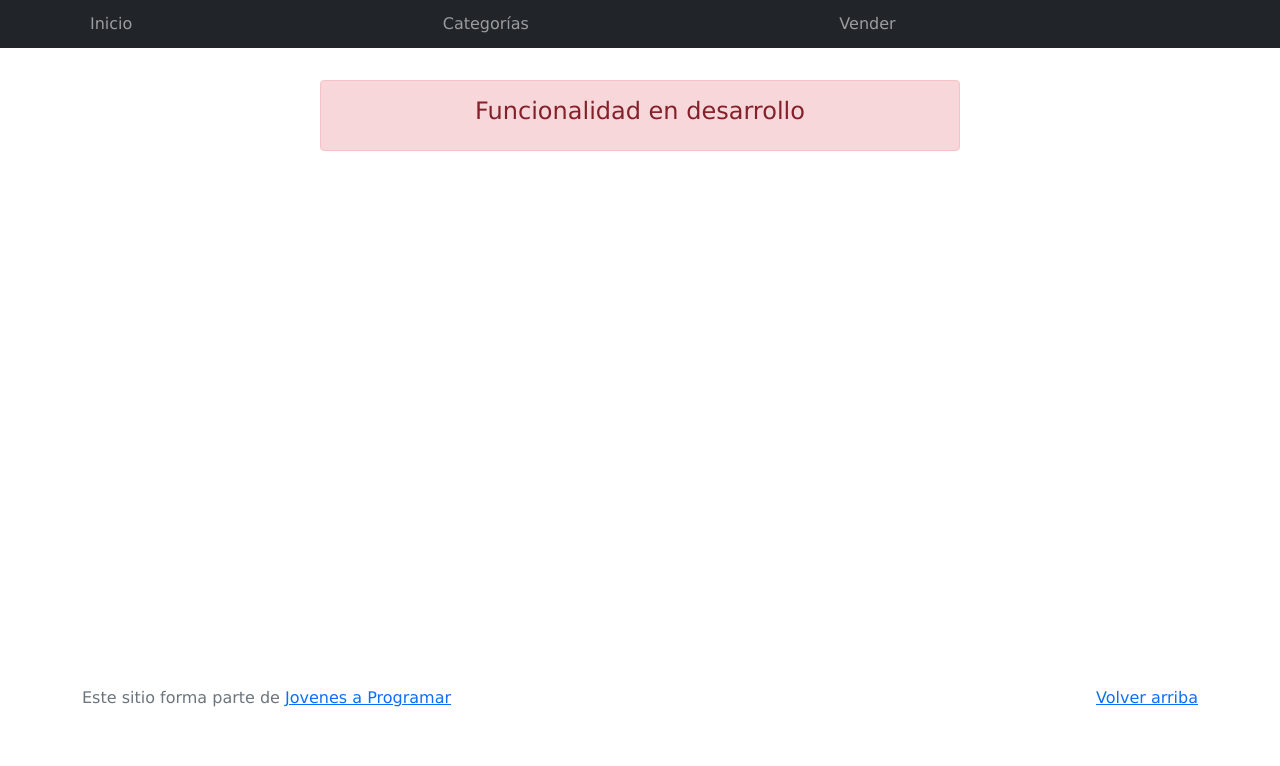
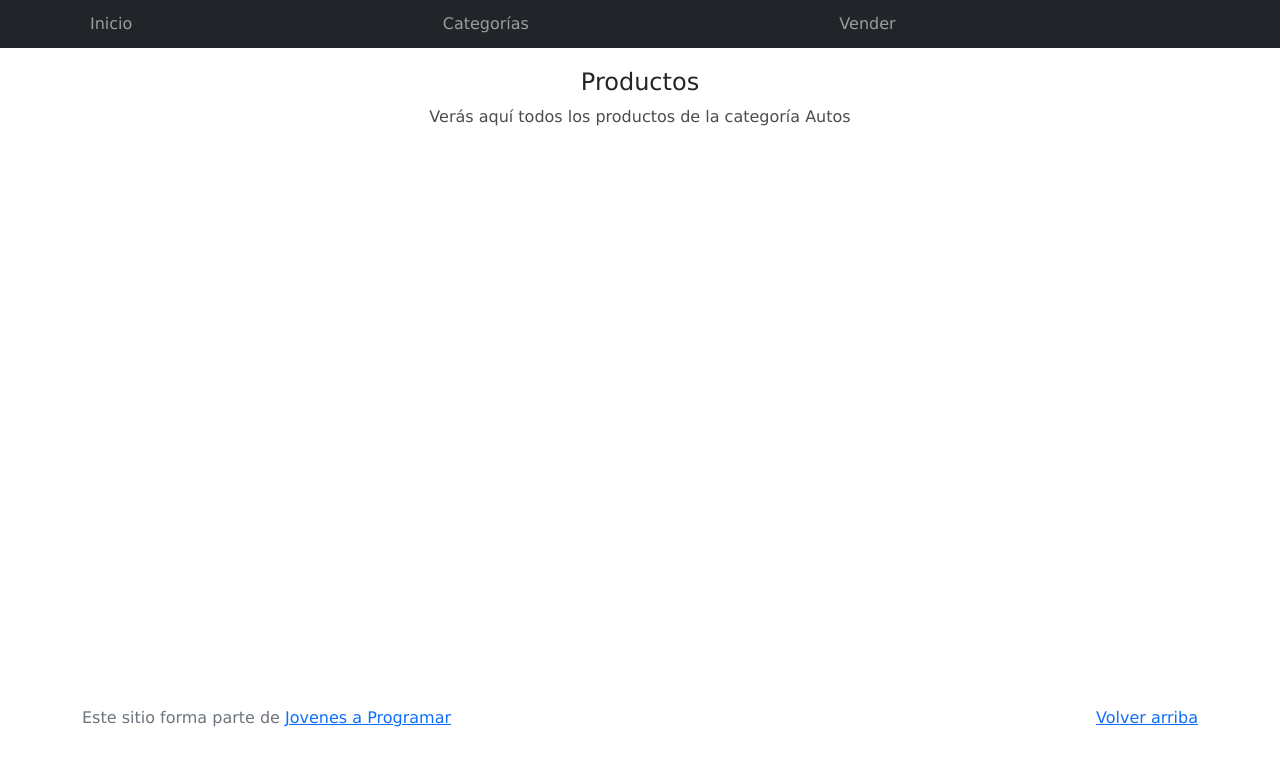
Before and after one commit to juanantelo23/e-commerce, a plain HTML site: page products.html in a window 1280 px wide. Drawn offline with Linux system fonts and the light colour scheme; no server answers.

Commit message:
Pauta 2 (intento 3)
Ahora le agregue las correcciones en CSS para que quede similar a la foto.
Si algun compa sabe de donde podemos sacar el estilo general y copiarlo para que nos quede igual seria un gol.
Igualmente quedo bastante aprecido.

```diff
--- a/css/styles.css
+++ b/css/styles.css
@@ -188,3 +188,11 @@ a.custom-card:hover {
 .checked {
   color: orange;
 }
+.alert-heading {
+text-align: center;
+margin: 20px;
+}
+#CategoryCars{
+  margin-bottom: 35px;
+  color: rgb(80, 75, 75);
+}
--- a/products.html
+++ b/products.html
@@ -38,9 +38,12 @@
   </nav>
   <main class="pb-5 container">
     <div class="container">
-      <div class="alert alert-danger text-center" role="alert">
-        <h4 class="alert-heading">Funcionalidad en desarrollo</h4>
-        <div id="cat-list-container"></div>
+      <div>
+        <div class="alert-heading">
+        <h4>Productos</h4>
+        <p id="CategoryCars">Verás aquí todos los productos de la categoría Autos</p>
+        </div>
+        <div id="cat-list-container"><!--Aca se pegala lista de productos--></div>
       </div>
     </div>
   </main>
```
